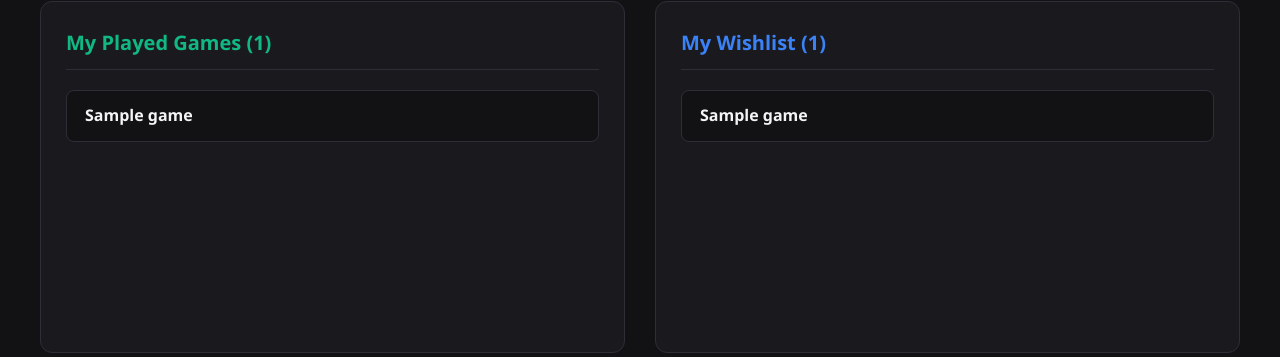
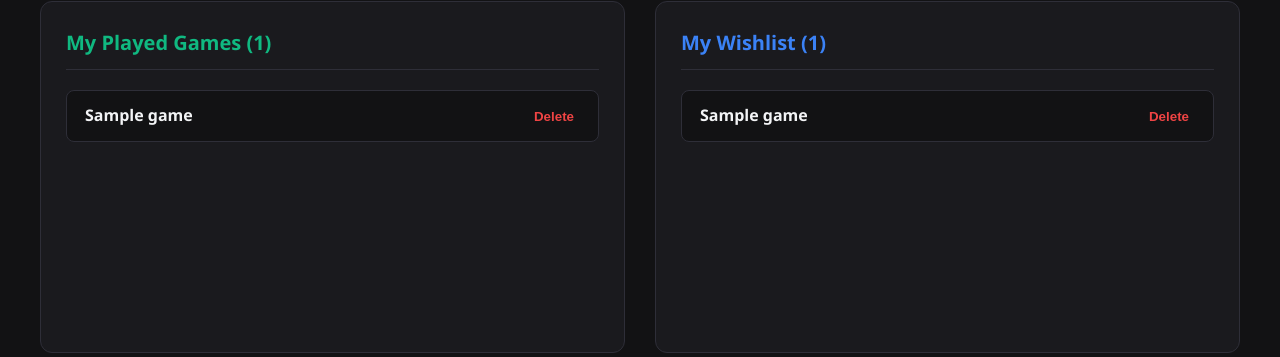
Before and after one commit to ogulcanyildiz58/My-Game-List, a Flask app: template templates/home.html in a window 1280 px wide. Shown: the part 279-636 px from the top of the page. Run offline with Flask 3, Linux system fonts and the light colour scheme; the template is opened without the code that fills it: most values are stand-ins (such as "Sample title", 1, 10 or a date in 2020).

Commit message:
add delete button

```diff
--- a/templates/home.html
+++ b/templates/home.html
@@ -40,7 +40,10 @@
                     {% for game in played_games %}
                         <li class="game-item">
                             <span class="game-title">{{ game.game_name }}</span>
-                            </li>
+                            <form action="{{ url_for('delete_game', game_id=game.id) }}" method="POST" style="margin:0;">
+                                <button type="submit" style="background:none;border:none;color:var(--danger-color);font-weight:700;cursor:pointer" onclick="return confirm('Delete this game?');">Delete</button>
+                            </form>
+                        </li>
                     {% endfor %}
                 </ul>
             {% else %}
@@ -56,7 +59,10 @@
                     {% for game in wishlist_games %}
                         <li class="game-item">
                             <span class="game-title">{{ game.game_name }}</span>
-                            </li>
+                            <form action="{{ url_for('delete_game', game_id=game.id) }}" method="POST" style="margin:0;">
+                                <button type="submit" style="background:none;border:none;color:var(--danger-color);font-weight:700;cursor:pointer" onclick="return confirm('Delete this game?');">Delete</button>
+                            </form>
+                        </li>
                     {% endfor %}
                 </ul>
             {% else %}
```
